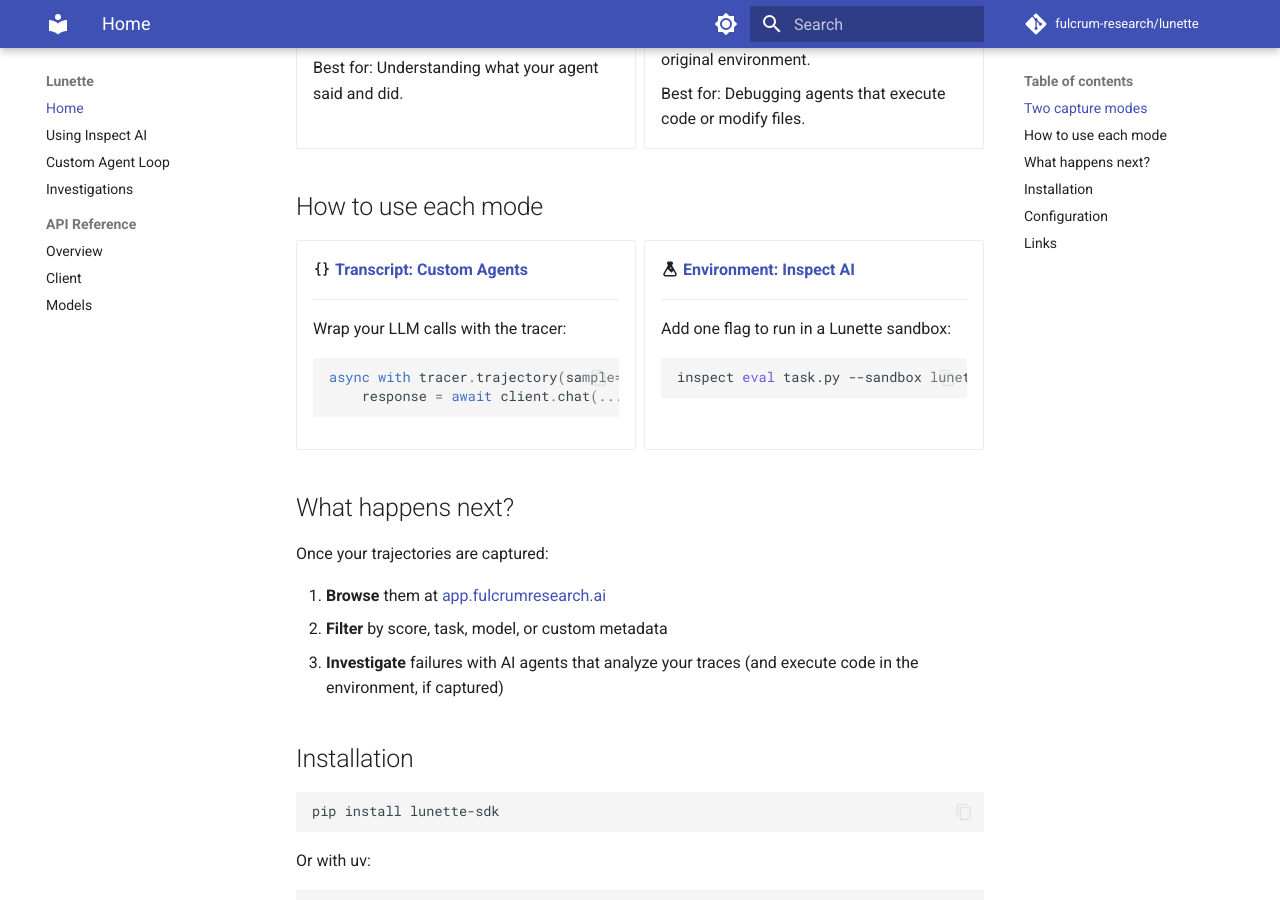
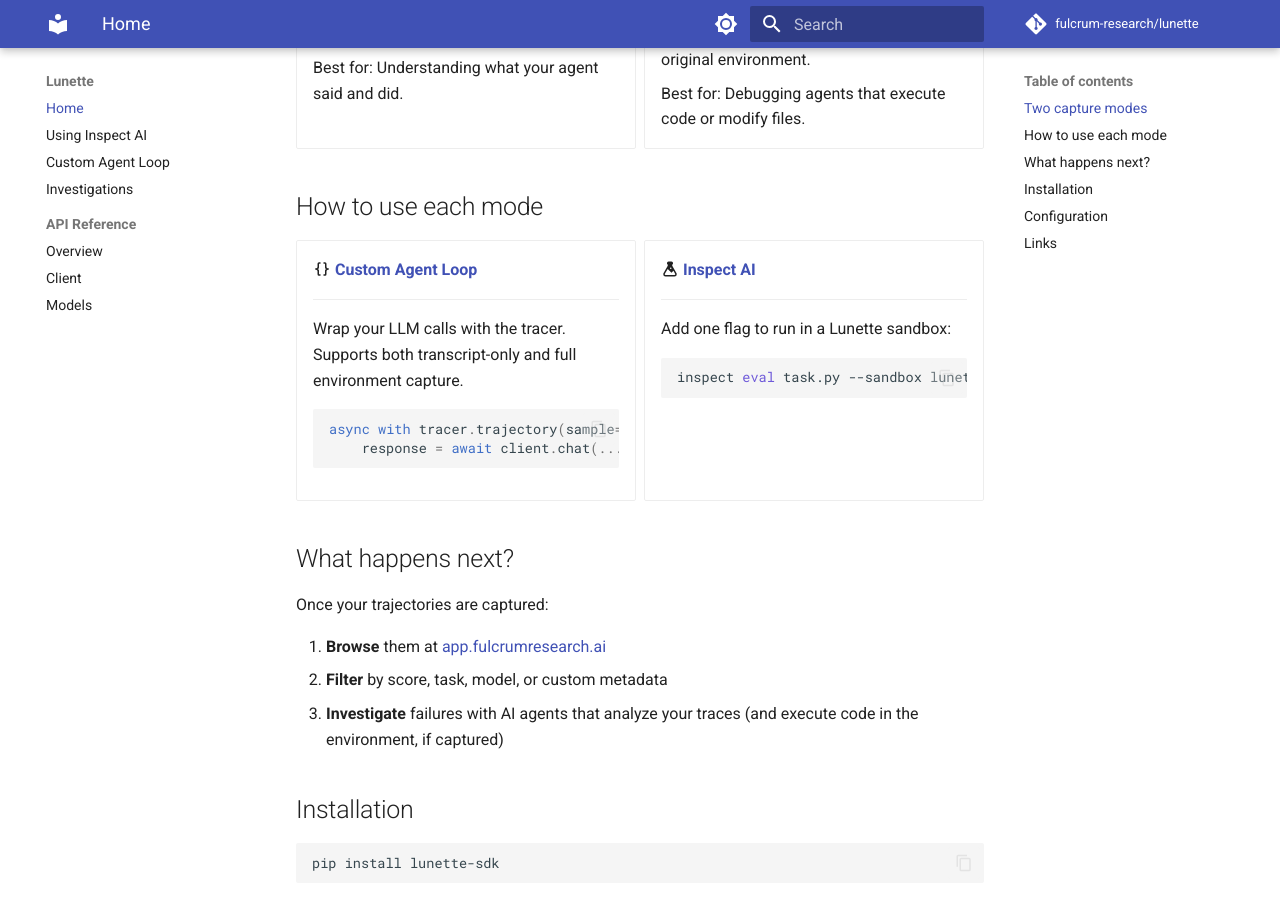
Before and after one commit to fulcrumresearch/lunette, an MkDocs documentation site: the page built from docs/index.md, in a window 1280 px wide and 900 px high, scrolled down 537 px. Built offline with MkDocs 1.6.1 and Material for MkDocs 9.7.7, drawn with Linux system fonts in a browser that asks for light colours; comment, search, counter and statistics services are not loaded.

Commit message:
update docs to mention custom tasks

````diff
--- a/docs/index.md
+++ b/docs/index.md
@@ -32,18 +32,18 @@
 
 <div class="grid cards" markdown>
 
--   :material-code-braces: **[Transcript: Custom Agents](custom-agents.md)**
+-   :material-code-braces: **[Custom Agent Loop](custom-agents.md)**
 
     ---
 
-    Wrap your LLM calls with the tracer:
+    Wrap your LLM calls with the tracer. Supports both transcript-only and full environment capture.
 
     ```python
     async with tracer.trajectory(sample=1):
         response = await client.chat(...)
     ```
 
--   :material-flask: **[Environment: Inspect AI](inspect-ai.md)**
+-   :material-flask: **[Inspect AI](inspect-ai.md)**
 
     ---
 
````
Also changed, not shown: docs/custom-agents.md (+24 -2 lines).
